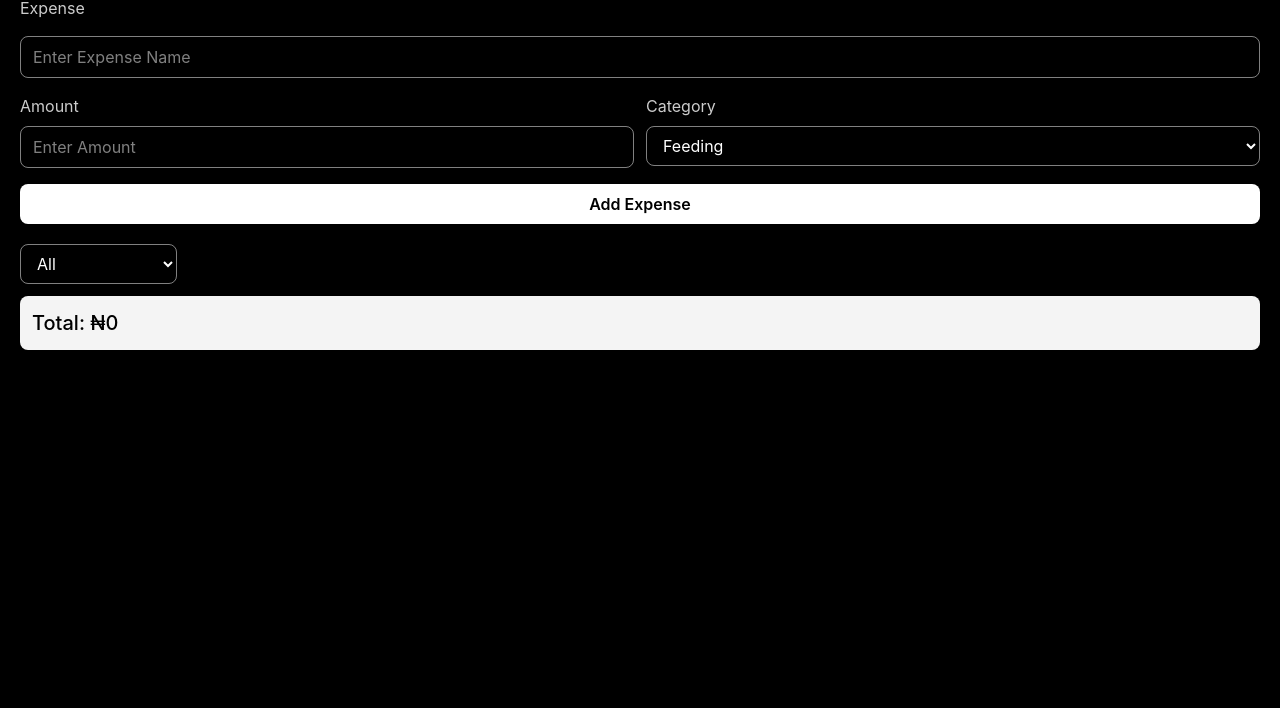
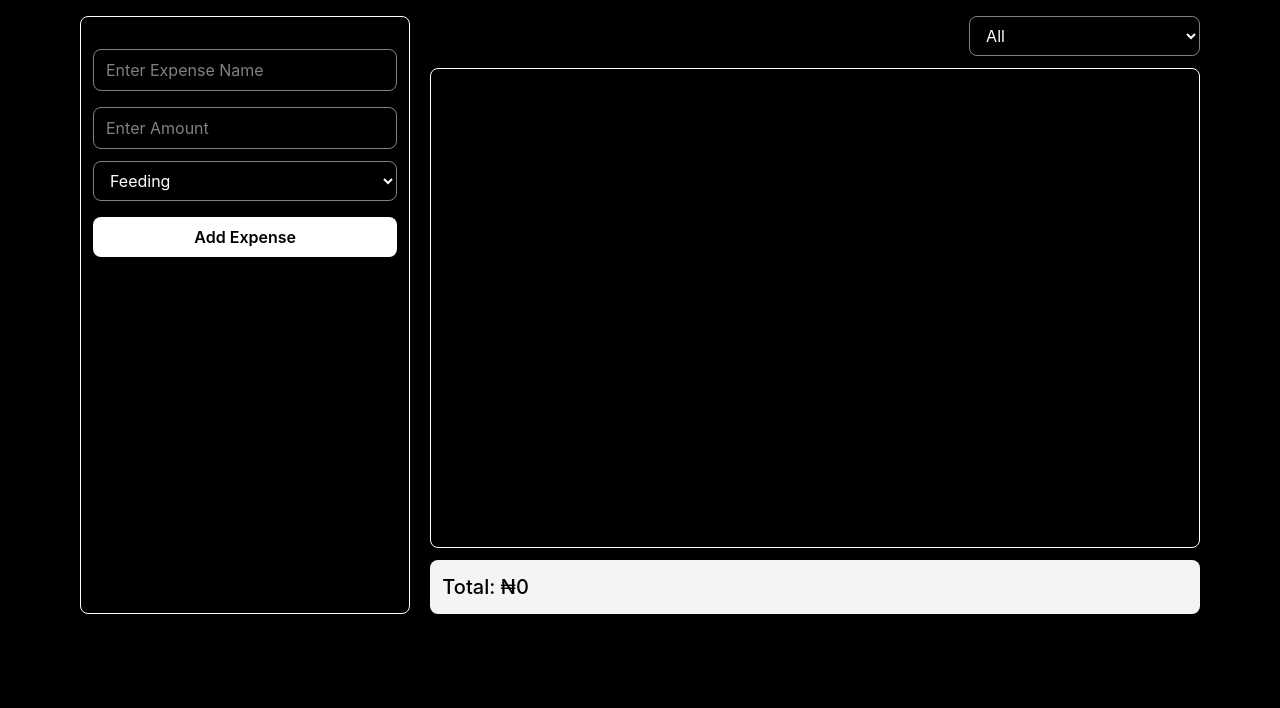
Before and after one commit to Forrever12-byte/expense-tracker, a website: page index.html in a window 1280 px wide. Shown: the part 92-800 px from the top of the page. Drawn offline with Linux system fonts and the light colour scheme.

Commit message:
I worked on the responsiveness

```diff
--- a/index.html
+++ b/index.html
@@ -7,25 +7,26 @@
     <link rel="stylesheet" href="style.css">
     <title>Expense Tracker</title>
 </head>
-<body class="bg-black text-white p-5">
+<body class="bg-black text-white p-5 md:p-10 lg:px-20">
     <h1 class="text-3xl font-semibold mb-8">Expense Tracker</h1>
 
-    <form id="form" class="flex flex-col gap-4">
-        <div class="flex flex-col gap-2">
-            <label for="expenseName" class="mb-2 text-white/80">Expense</label>
+    <div class="lg:w-full lg:flex gap-5">
+        <form id="form" class="flex flex-col md:flex-row lg:flex-col gap-4 lg:w-[30%] lg:min-h-[60vh] lg:border lg:rounded-lg lg:px-3 lg:py-8">
+            <div class="flex flex-col gap-2 md:w-[50%] lg:w-full">
+                <label for="expenseName" class="mb-2 text-white/80 md:hidden">Expense</label>
                 <input type="text" id="expenseName" name="expenseName" placeholder="Enter Expense Name" class="px-3 py-2 border border-white/50 rounded-lg">
             </div>
 
-        <div class="flex gap-3 justify-between w-full">
+            <div class="flex gap-3 w-full md:w-auto lg:flex-col">
 
-            <div class="flex flex-col w-[50%]">
-                <label for="expenseAmount" class="mb-2 text-white/80">Amount</label>
+                <div class="flex flex-col w-[50%] md:w-auto lg:w-full">
+                    <label for="expenseAmount" class="mb-2 text-white/80 md:hidden">Amount</label>
                     <input type="number" id="expenseAmount" name="expenseAmount" placeholder="Enter Amount" class="px-3 py-2 border border-white/50 rounded-lg">
                 </div>
 
                 <!-- Categories -->
-            <div class="flex flex-col w-[50%]">
-                <label for="categories" class="mb-2 text-white/80">Category</label>
+                <div class="flex flex-col w-[50%] md:w-auto lg:w-full">
+                    <label for="categories" class="mb-2 text-white/80 md:hidden">Category</label>
                     <select name="categories" id="categories" class="px-3 py-2 border border-white/50 rounded-lg">
                         <option value="feeding" class="bg-black">Feeding</option>
                         <option value="transportation" class="bg-black">Transportation</option>
@@ -37,11 +38,13 @@
 
             </div>
 
-        <button id="addExpense" class="py-2 bg-white text-black rounded-lg font-semibold mb-5">Add Expense</button>
+            <button id="addExpense" class="py-2 bg-white text-black rounded-lg font-semibold mb-5 md:w-[20%] lg:w-full">Add Expense</button>
         </form>
 
         <!-- Filter -->
-    <select name="filter" id="filter" class="px-3 py-2 border border-white/50 rounded-lg">
+        <div class="lg:w-[70%]">
+            <div class="flex justify-end">
+                <select name="filter" id="filter" class="px-3 py-2 border border-white/50 rounded-lg md:w-[30%]">
                     <option value="all" class="bg-black">All</option>
                     <option value="feeding" class="bg-black">Feeding</option>
                     <option value="transportation" class="bg-black">Transportation</option>
@@ -49,12 +52,15 @@
                     <option value="rent" class="bg-black">Rent</option>
                     <option value="miscellaneous" class="bg-black">Miscellaneous</option>
                 </select>
+            </div>
 
-    <ul id="list" class="mt-15">
+            <ul id="list" class="mt-15 h-[20vh] md:h-[60vh] border rounded-lg overflow-y-auto">
 
             </ul>
 
-    <p id="total"></p>
+            <p id="total" class="lg:block"></p>
+        </div>
+    </div>
 
     <script src="index.js"></script>
 </body>
```
Also changed, not shown: dist/output.css. Lines whose indentation alone changed are shown as unchanged.
